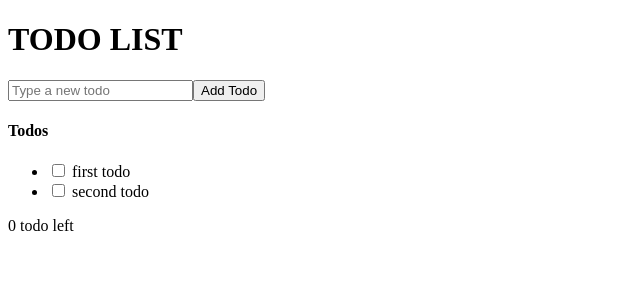
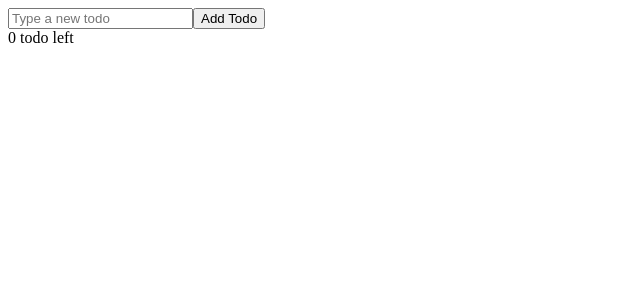
Before and after one commit to selilulu/intro-react, a React (Create React App) app: page / in a window 1280 px wide. Shown: the top 300 px of the page, without its empty margins (0-640 px from the left). Built offline with nearby package versions, Linux system fonts and the light colour scheme.

Commit message:
add useEffect

```diff
--- a/package.json
+++ b/package.json
@@ -10,6 +10,7 @@
     "react": "^17.0.1",
     "react-dom": "^17.0.1",
     "react-scripts": "4.0.2",
+    "uuid": "^8.3.2",
     "web-vitals": "^1.1.0"
   },
   "scripts": {
--- a/src/App.js
+++ b/src/App.js
@@ -1,25 +1,50 @@
-import React,{useState} from 'react'
+import React,{useState,useRef,useEffect} from 'react'
+import TodoList from './TodoList'
+import {v4 as uuidv4} from 'uuid';
 
-import TodoList from './TodoList';
-import Todo from './Todo';
-
-
+const LOCAL_STORAGE_KEY='todoApp.todos'
 
 function App() {
   //useState returns an array
-  //todo is=all of our todos setTodos is= function that allows us to update our todos
-  const[todos, setTodos]=useState(['HO','HA','HE'])
+  //todos is=all of our todos,setTodos is= function that allows us to update our todos
+
+
+  // const initialTodos = ["My first todo", "My second todo"];
+  // const [todos, setTodos] = useState(initialTodos);
+  //this example above is a longer version of what i wrote below
+
+  const[todos, setTodos]=useState([])
+  const todoNameRef=useRef()
+
+//LOAD OUR TODOS
+useEffect(()=>{
+  const storedTodos=JSON.parse(localStorage.getItem(LOCAL_STORAGE_KEY))
+ if(storedTodos)setTodos(storedTodos)
+},[])
+
+
+//everytime when something changes like adding a new todo,this will run here and save in localstorage
+  useEffect(()=>{
+    localStorage.setItem(LOCAL_STORAGE_KEY,JSON.stringify)
+  },[todos])
+
+  function handleAddTodo(e){
+    e.preventDefault();
+  // const name= todoNameRef.current.value
+  // if(name === '')return
+  // setTodos(prevTodos => {
+  //   return [...prevTodos,{id:uuidv4(),name:name,complete:false }]
+  // })
+  // todoNameRef.current.value=null
+
+  }
   return (
     <>
-      <TodoList todoPromps={todos}/>
-      <input type="text" placeholder="Type a new todo"/>
-      <button type="submit">Add Todo</button>
+      <TodoList todos={todos}/>
 
-      <h4>Todos</h4>
-      <ul>
-      <li><input type="checkbox"/>  first todo</li>
-      <li><input type="checkbox"/>  second todo</li>
-      </ul>
+      <input ref={todoNameRef} type="text" placeholder="Type a new todo"/>
+      <button onClick={handleAddTodo} >Add Todo</button>
+
       <div> 0 todo left</div>
 
 
--- a/src/Todo.js
+++ b/src/Todo.js
@@ -1,9 +1,11 @@
 import React from 'react'
 
-export default function Todo({todoPromp}) {
+export default function Todo({todo}) {
     return (
         <div>
-
+            <label>
+                <input type="checkbox" checked={todo.complete}/>{todo.name}
+            </label>
         </div>
     )
 }
--- a/src/TodoList.js
+++ b/src/TodoList.js
@@ -2,11 +2,13 @@
 import Todo from './Todo'
 
 
-export default function TodoList({todoPromps}) {
+export default function TodoList({todos}) {
     return (
-        <h1>TODO LIST</h1>
-        // {todoPromps.map((todoPromp => {
-        //     return <Todo todoPromp={todoPromp} />
-        // ))}
-    );
+    // <div>
+    //     {todos.length}
+    // </div>
+    todos.map(todo=>{
+        return <Todo key={todo.id} todo={todo} />
+    })
+     )
 }
```
Also changed, not shown: 2 other files (tests, documents, lock files or other folders).
